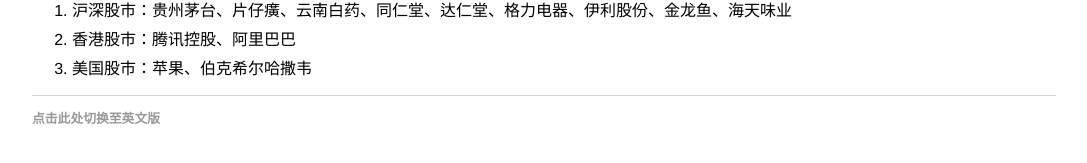
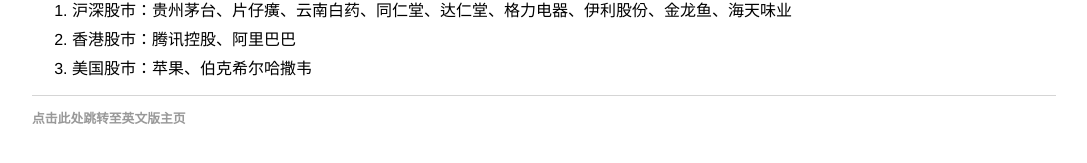
Before and after one commit to guzirui/guzirui.github.io, a Jekyll site: the page built from investment/index.html, in a window 1280 px wide. Shown: the part 613-776 px from the top of the page, without its empty margins (96-1183 px from the left). Built offline with Jekyll 4.4.1, drawn with Linux system fonts in a browser that asks for light colours.

Commit message:
Update default.html

```diff
--- a/_layouts/default.html
+++ b/_layouts/default.html
@@ -23,7 +23,7 @@
 	  </div><!-- /.container -->
 	  <footer>
 	    <ul>
-	      <li><a target="_blank" href="https://ziruigu.github.io/">点击此处切换至英文版</a></li>
+	      <li><a target="_blank" href="https://ziruigu.github.io/">点击此处跳转至英文版主页</a></li>
 	    </ul>
 	  </footer>
 	</body>
```
